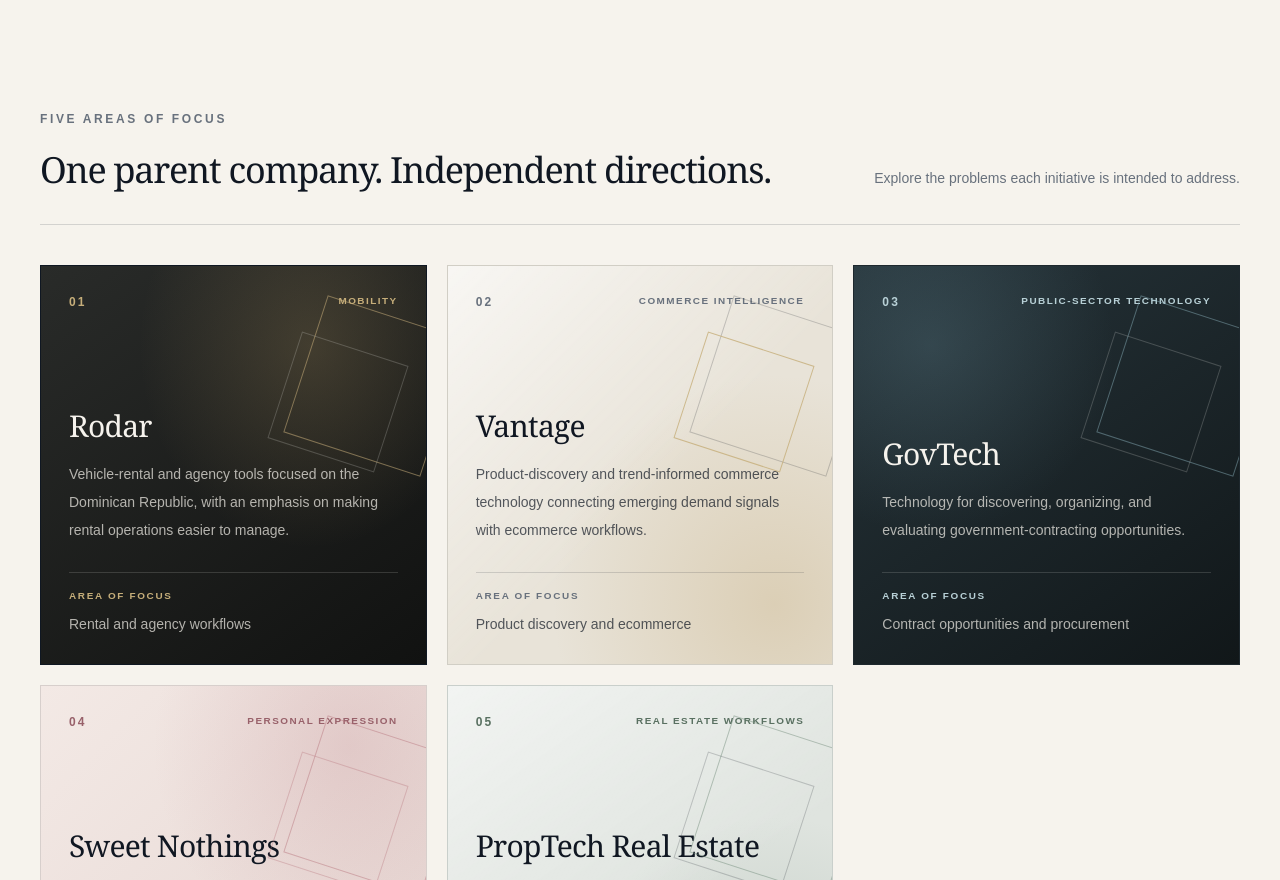
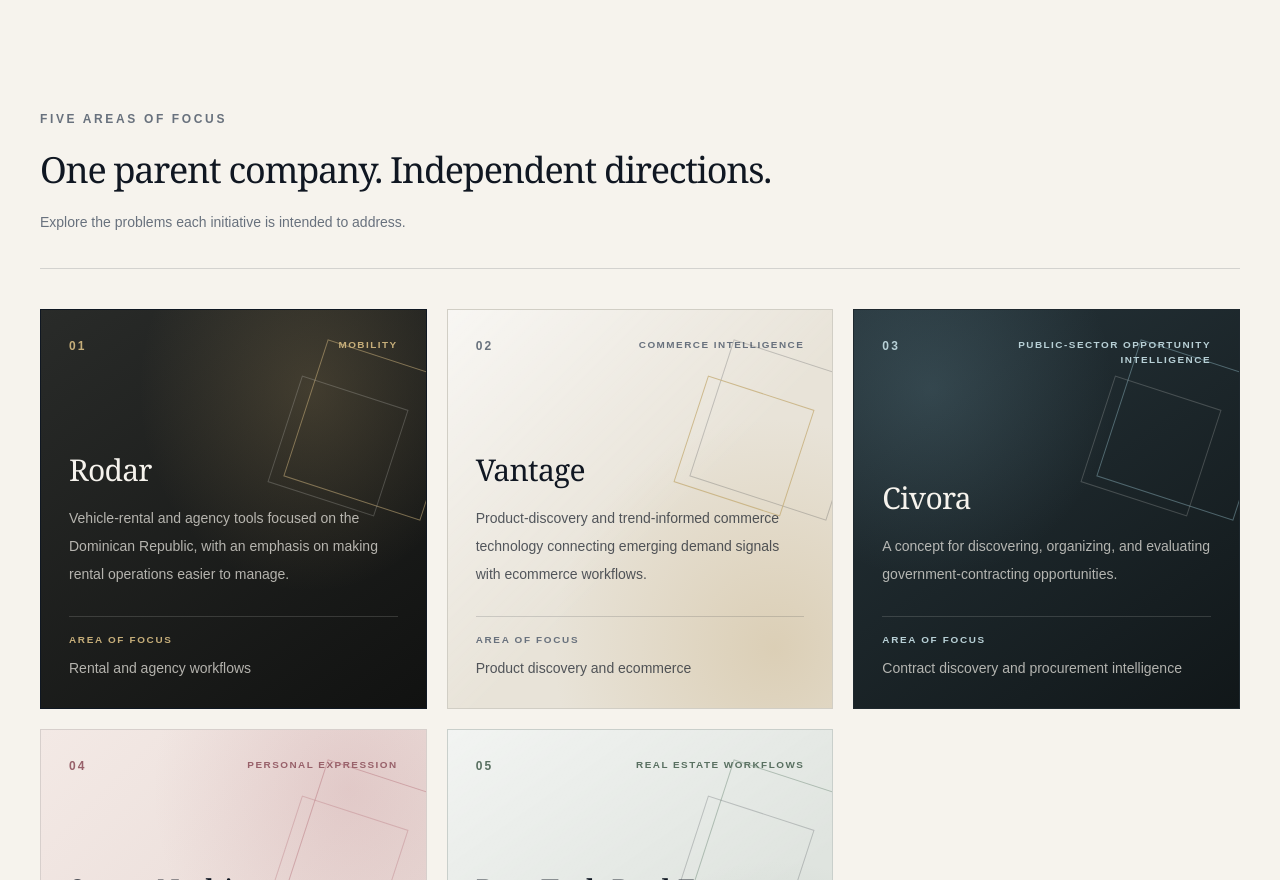
Before and after one commit to StarksDOOM/fulcastle-site, a Next.js app: page /ventures in a window 1280 px wide. Shown: the part 666-1546 px from the top of the page. Built offline with nearby package versions, Linux system fonts and the light colour scheme.

Commit message:
Use Civora working name and refine portfolio intro

```diff
--- a/app/ventures/page.tsx
+++ b/app/ventures/page.tsx
@@ -43,13 +43,13 @@ const ventures = [
     tone: "text-graphite/70",
   },
   {
-    id: "govtech",
+    id: "civora",
     number: "03",
-    category: "Public-sector technology",
-    name: "GovTech",
+    category: "Public-sector opportunity intelligence",
+    name: "Civora",
     description:
-      "Technology for discovering, organizing, and evaluating government-contracting opportunities.",
-    focus: "Contract opportunities and procurement",
+      "A concept for discovering, organizing, and evaluating government-contracting opportunities.",
+    focus: "Contract discovery and procurement intelligence",
     card: "bg-[#202a30] text-ivory",
     label: "text-[#b8d0d6]",
     artwork:
@@ -146,8 +146,7 @@ export default function VenturesPage() {
           className="bg-ivory py-20 sm:py-28"
         >
           <div className="mx-auto w-full max-w-7xl px-6 sm:px-10">
-            <div className="flex flex-col gap-5 border-b border-graphite/15 pb-8 sm:flex-row sm:items-end sm:justify-between">
-              <div>
+            <div className="border-b border-graphite/15 pb-8">
               <p className="mb-5 text-xs font-semibold uppercase tracking-[0.22em] text-slate">
                 Five areas of focus
               </p>
@@ -157,8 +156,7 @@ export default function VenturesPage() {
               >
                 One parent company. Independent directions.
               </h2>
-              </div>
-              <p className="max-w-md text-sm leading-7 text-slate">
+              <p className="mt-4 max-w-2xl text-sm leading-7 text-slate">
                 Explore the problems each initiative is intended to address.
               </p>
             </div>
```
Lines whose indentation alone changed are shown as unchanged.
